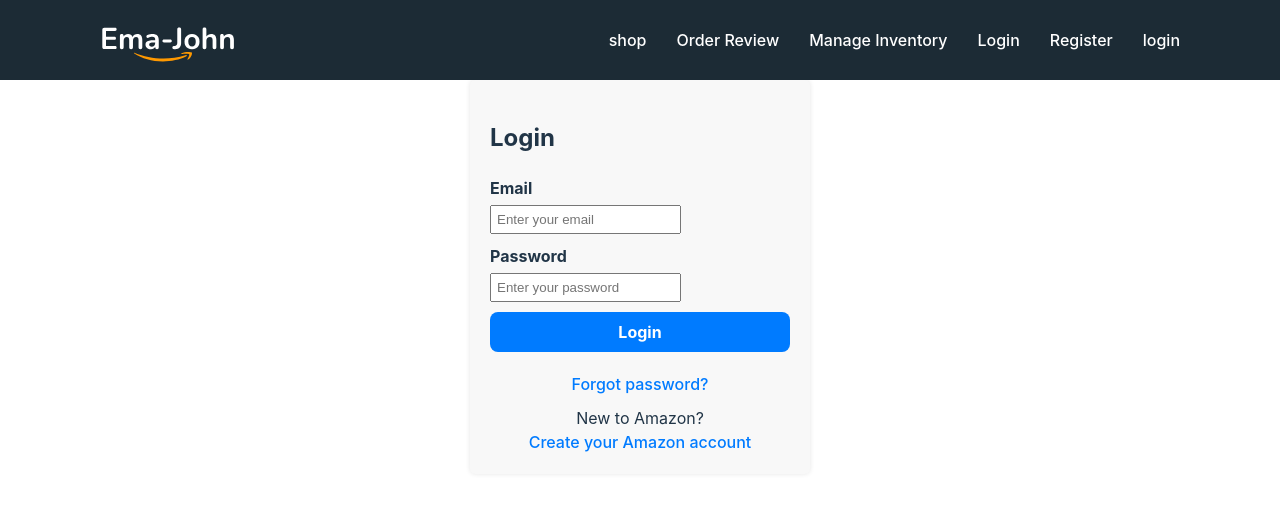
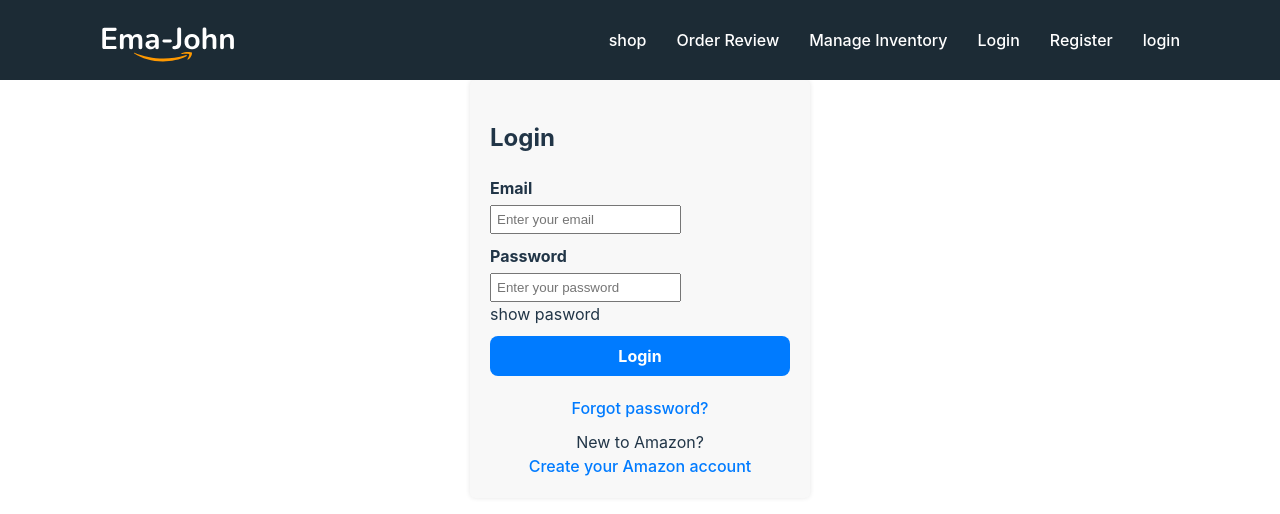
Before and after one commit to belalhossain22000/ema-john-project, a React (Vite) app: page /login in a window 1280 px wide. Shown: the top 514 px of the page. Built offline with nearby package versions, Linux system fonts and the light colour scheme; no server answers.

Commit message:
added show hide password

```diff
--- a/src/component/LogIn/LogIn.jsx
+++ b/src/component/LogIn/LogIn.jsx
@@ -1,9 +1,10 @@
-import React, { useContext } from "react";
+import React, { useContext, useState } from "react";
 import "./Login.css";
 import { Link, useLocation, useNavigate } from "react-router-dom";
 import { AuthContext } from "../../AuthProvider/AuthProvider";
 
 const LogIn = () => {
+    const [show,setShow]=useState(false)
 
     const {signIn}=useContext(AuthContext)
     const navigate=useNavigate()
@@ -46,11 +47,16 @@
           <div className="form-group">
             <label htmlFor="password">Password</label> <br />
             <input
-              type="password"
+              type={show?'text':"password"}
               id="password"
               name="password"
               placeholder="Enter your password"
             />
+
+            <p onClick={()=>setShow(!show)}>{
+                show?<span>hide password</span>:<span>show pasword</span>
+
+                }</p>
           </div>
           <div className="form-group">
             <button type="submit">Login</button>
```
